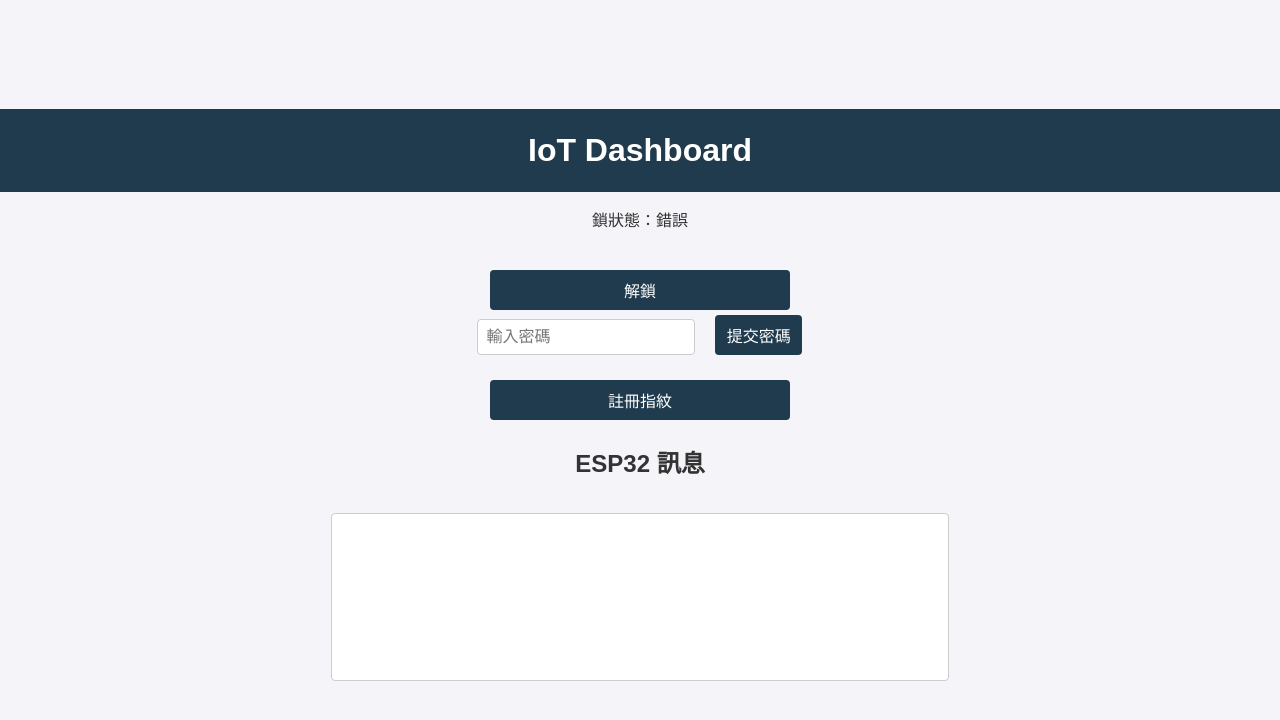
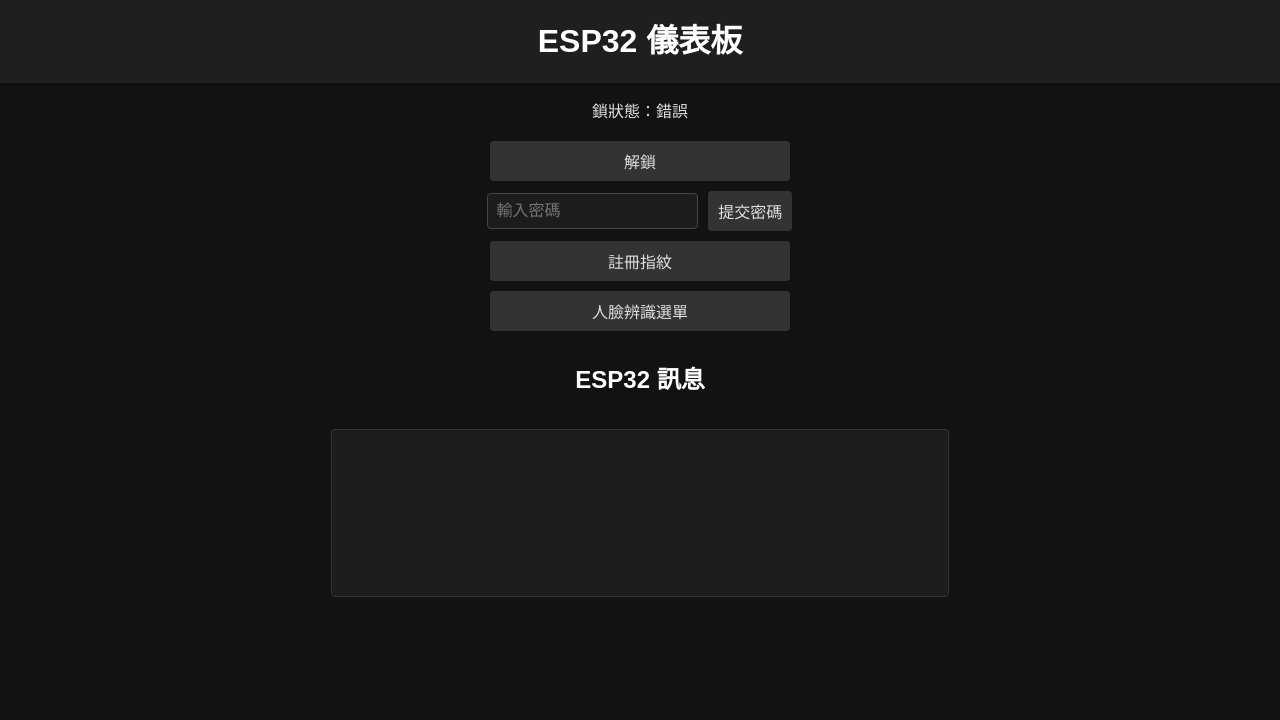
Before and after one commit to Nighttone4478/Nighttone4478.github.io, a plain HTML site: page index.html in a window 1280 px wide. Drawn offline with Linux system fonts and the light colour scheme; no server answers.

Commit message:
update_20241230

```diff
--- a/index.html
+++ b/index.html
@@ -8,7 +8,7 @@
 
 </head>
 <body>
-    <h1>IoT Dashboard</h1>
+    <h1>ESP32 儀表板</h1>
 
     <!-- 1. 鎖的狀態顯示 -->
     <div id="lock-status">
@@ -27,6 +27,9 @@
     <!-- 4. 註冊指紋功能 -->
     <button id="register-fingerprint">註冊指紋</button>
 
+    <!-- 新增按鈕 -->
+    <button id="face-page">人臉辨識選單</button>
+
     <!-- 5. 即時訊息顯示 -->
 
     <h2>ESP32 訊息</h2>
--- a/script.js
+++ b/script.js
@@ -5,10 +5,11 @@ const passwordInput = document.getElementById('password-input'); // 輸入文字
 const submitPasswordButton = document.getElementById('submit-password'); // 上傳密碼
 const registerFingerprintButton = document.getElementById('register-fingerprint'); //註冊指紋按鈕
 const espMessages = document.getElementById('esp-messages'); //顯示訊息框
+const openfacepage = document.getElementById('face-page') // 開啟人臉辨識頁面
 
 // Adafruit IO 配置
 const AIO_USERNAME = 'Nighttone';
-const AIO_KEY = atob("YWlvX1FDd0MzOUp6d3VIYXJzQWdrVHU5RWhtNEJmeE8=");
+const AIO_KEY = atob("YWlvX3BTeU8zMjdkSGlYcGowODhPY204VFJ3SVBBQ00=");
 const BASE_URL = `https://io.adafruit.com/api/v2/${AIO_USERNAME}/feeds/`;
 
 // 每 0.5 秒 查詢鎖的狀態  OK
@@ -103,9 +104,20 @@ registerFingerprintButton.addEventListener('click', async () => {
             'X-AIO-Key': AIO_KEY,
             'Content-Type': 'application/json'
         },
-        body: JSON.stringify({ value: '1' })
+        body: JSON.stringify({ value: "1" })
     });
     alert('指紋註冊模式啟動！');
+});
+
+openfacepage.addEventListener('click', () => {
+    // 記錄當前頁面的 URL
+    const currentPageUrl = window.location.href;
+
+    // 確保在網路和本地環境都能跳轉
+    const newPageUrl = `${window.location.origin}${window.location.pathname.replace('index.html', 'face_page.html')}`;
+
+    // 跳轉到新功能頁面，並傳遞當前頁面 URL
+    window.location.href = `${newPageUrl}?returnUrl=${encodeURIComponent(currentPageUrl)}`;
 });
 
 // 用來保存上一條訊息的時間
--- a/style.css
+++ b/style.css
@@ -1,71 +1,82 @@
 /* 全域設置 */
 body {
     font-family: Arial, sans-serif;
-    background-color: #f4f4f9; /* 柔和的背景色 */
+    background-color: #121212; /* 極深背景 */
     margin: 0;
     padding: 0;
-    color: #333; /* 深灰文字 */
+    color: #e0e0e0; /* 淺灰文字 */
     line-height: 1.6;
     display: flex;
     flex-direction: column;
     align-items: center;
-    justify-content: center;
-    height: 100vh;
+    min-height: 100vh;
+    transition: background-color 0.3s, color 0.3s; /* 平滑過渡效果 */
 }
 
 /* 頁面標題 */
 h1 {
-    background-color: #1f3b4d; /* 深藍背景 */
-    color: white;
+    background-color: #1f1f1f; /* 更深的灰黑背景 */
+    color: #ffffff; /* 白色文字 */
     width: 100%;
     text-align: center;
     padding: 1rem 0;
     margin: 0;
+    box-shadow: 0 2px 4px rgba(0, 0, 0, 0.3); /* 輕微陰影 */
+}
+
+h2 {
+    color: #ffffff; /* 白色文字 */
+    text-align: center;
 }
 
 /* 區域樣式 */
 section {
-    background: white;
-    border: 1px solid #ddd;
+    background: #1c1c1c; /* 深灰黑背景 */
+    border: 1px solid #333333; /* 黑色邊框 */
     border-radius: 8px;
-    box-shadow: 0 2px 4px rgba(0, 0, 0, 0.1);
     padding: 1rem;
     margin: 1rem;
-    width: 90%; /* 隨視窗寬度調整 */
-    max-width: 500px; /* 在桌面環境限制最大寬度 */
+    width: 90%;
+    max-width: 500px;
     box-sizing: border-box;
+    box-shadow: 0 2px 4px rgba(0, 0, 0, 0.5); /* 增強陰影 */
+    color: #e0e0e0; /* 淺灰文字 */
 }
 
 /* 按鈕樣式 */
 button {
-    background-color: #1f3b4d; /* 深藍背景 */
-    color: white;
+    background-color: #333333; /* 極深灰背景 */
+    color: #e0e0e0; /* 淺灰文字 */
     border: none;
     border-radius: 4px;
     padding: 0.5rem 1rem;
     cursor: pointer;
-    width: 90%; /* 隨視窗寬度調整 */
-    max-width: 300px; /* 在桌面環境限制最大寬度 */
+    width: 90%;
+    max-width: 300px;
     font-size: 1rem;
-    margin-bottom: 5px; /* 上下間距 */
+    margin-bottom: 10px;
+    transition: background-color 0.3s, color 0.3s; /* 平滑過渡 */
 }
 
 button:hover {
-    background-color: #3c6e91; /* 輕微變亮的效果 */
+    background-color: #444444; /* 懸停時稍亮的灰黑 */
 }
 
 /* 密碼輸入框與按鈕的排版 */
 #password-input {
-    width: calc(70% - 10px); /* 輸入框佔 70% 的寬度，留出按鈕空間 */
+    width: calc(70% - 10px);
     padding: 0.5rem;
-    border: 1px solid #ccc;
+    border: 1px solid #444444;
     border-radius: 4px;
     font-size: 1rem;
     box-sizing: border-box;
+    background-color: #1c1c1c; /* 深灰背景 */
+    color: #e0e0e0; /* 字體顏色 */
+    margin-bottom: 10px;
 }
 
 #submit-password {
-    width: calc(30% - 10px); /* 提交按鈕佔 30% 的寬度 */
+    width: calc(30% - 10px);
     margin-left: 10px;
     padding: 0.5rem;
     font-size: 1rem;
@@ -76,10 +87,12 @@ button:hover {
 textarea {
     width: 100%;
     padding: 0.5rem;
-    border: 1px solid #ccc;
+    border: 1px solid #444444;
     border-radius: 4px;
     font-size: 1rem;
     resize: none;
+    background-color: #1c1c1c;
+    color: #e0e0e0;
 }
 
 /* 響應式設計 */
@@ -100,15 +113,15 @@ textarea {
 
 /* 隱藏數字輸入框的上下箭頭 */
 input[type="number"] {
-    -moz-appearance: textfield; /* Firefox 隱藏箭頭 */
-    -webkit-appearance: none; /* Chrome/Edge 隱藏箭頭 */
-    appearance: none; /* 標準屬性 */
+    -moz-appearance: textfield;
+    -webkit-appearance: none;
+    appearance: none;
 }
 
 input[type="number"]::-webkit-inner-spin-button,
 input[type="number"]::-webkit-outer-spin-button {
-    -webkit-appearance: none; /* 移除 Webkit 的上下箭頭 */
-    margin: 0; /* 確保樣式一致 */
+    -webkit-appearance: none;
+    margin: 0;
 }
 
 /* 其他元素的樣式和排列 */
@@ -116,8 +129,6 @@ div {
     display: flex;
     align-items: center;
     justify-content: center;
-    gap: 10px;
-    margin-bottom: 20px;
 }
 
 /* 即時訊息顯示 */
@@ -127,4 +138,7 @@ div {
     height: 150px;
     margin-top: 10px;
     margin-bottom: 10px;
+    background-color: #1c1c1c;
+    color: #e0e0e0;
+    border: 1px solid #333333;
 }
```
Also changed, not shown: face_page.html (added, +39 -0 lines), face_script.js (added, +58 -0 lines).
